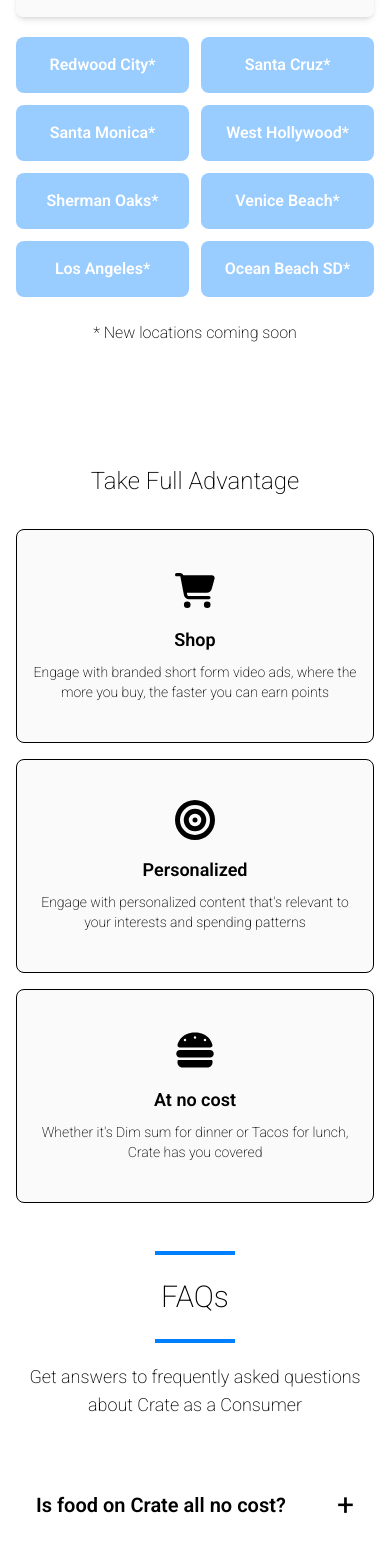
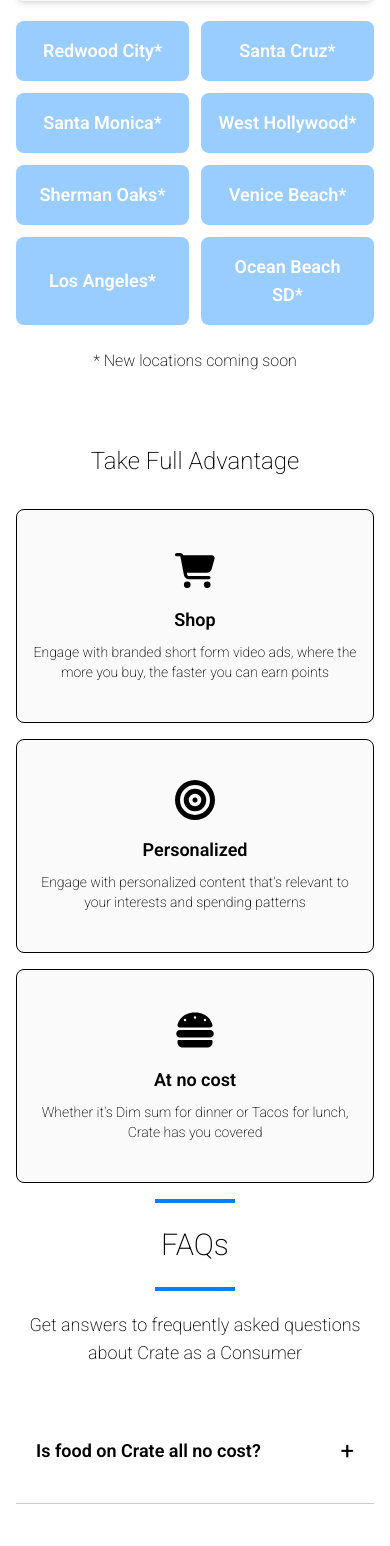
Before and after one commit to pdev6373/crate, a Next.js app: page / in a window 390 px wide. Shown: the part 5874-7420 px from the top of the page. Built offline with nearby package versions, Linux system fonts and the light colour scheme.

Commit message:
first commit

```diff
--- a/components/Availability.tsx
+++ b/components/Availability.tsx
@@ -29,7 +29,7 @@
   return (
     <div
       id="section-availability"
-      className="py-8 sm:py-12 md:py-16 max-w-5xl mx-auto text-center px-4 sm:px-6"
+      className="max-w-5xl mx-auto text-center px-4 sm:px-6"
     >
       <h2 className="text-2xl sm:text-3xl md:text-4xl lg:text-5xl text-black font-extralight py-2 mb-6 sm:mb-8 md:mb-12 lg:mb-14">
         Take Full Advantage
--- a/components/Dining.tsx
+++ b/components/Dining.tsx
@@ -77,7 +77,7 @@
   return (
     <div
       id="section-dining"
-      className="py-8 sm:py-12 md:py-16 max-w-5xl mx-auto text-center px-4 sm:px-6"
+      className="py-4 md:py-8 max-w-5xl mx-auto text-center px-4 sm:px-6"
     >
       <motion.div
         ref={headerRef}
@@ -222,7 +222,7 @@
                   transition={{ duration: 0.5 }}
                   className="bg-[#0080ff]/40 p-4 sm:p-6 lg:p-8 rounded-lg flex items-center justify-center"
                 >
-                  <p className="text-base sm:text-lg lg:text-xl text-white font-semibold">
+                  <p className="text-lg lg:text-xl text-white font-semibold">
                     {city}*
                   </p>
                 </motion.div>
--- a/components/FAQ.tsx
+++ b/components/FAQ.tsx
@@ -81,8 +81,12 @@
               onClick={() => toggle(i)}
               className="w-full text-left px-4 py-3 flex justify-between items-center cursor-pointer"
             >
-              <span className="font-semibold text-xl">{faq.question}</span>
-              <span className="text-3xl">{openIndex === i ? '−' : '+'}</span>
+              <span className="font-semibold text-lg sm:text-xl">
+                {faq.question}
+              </span>
+              <span className="text-2xl lg:text-3xl">
+                {openIndex === i ? '−' : '+'}
+              </span>
             </button>
 
             <AnimatePresence>
@@ -95,7 +99,7 @@
                   transition={{ duration: 0.3 }}
                   className="overflow-hidden"
                 >
-                  <div className="text-lg px-4 py-3 text-gray-700">
+                  <div className="text-base sm:text-lg px-4 py-3 text-gray-700">
                     {faq.answer}
                   </div>
                 </motion.div>
--- a/components/Footer.tsx
+++ b/components/Footer.tsx
@@ -29,7 +29,7 @@
 
 export default function Footer() {
   return (
-    <footer className="bg-red-600 text-white pt-12 pb-8 px-10 flex flex-col gap-14">
+    <footer className="bg-red-600 text-white pt-12 pb-8 px-10 flex flex-col gap-14 text-center">
       <div className="container mx-auto flex flex-col lg:flex-row items-center justify-between space-y-6 lg:space-y-0">
         <div className="flex items-center justify-start">
           <Link href="/">
@@ -38,6 +38,14 @@
               alt="Crate Logo"
               width={150}
               height={34.5}
+              className="hidden lg:block"
+            />
+            <Image
+              src="/logo-white.svg"
+              alt="Crate Logo"
+              width={120}
+              height={27.6}
+              className="lg:hidden"
             />
           </Link>
         </div>
@@ -56,7 +64,7 @@
         </div>
       </div>
 
-      <div className="flex flex-col gap-1 items-center">
+      <div className="flex flex-col gap-1.5 items-center">
         <p className="text-sm text-white">
           Copyright © 2024 Crate Platforms LLC. All rights reserved.
         </p>
```
